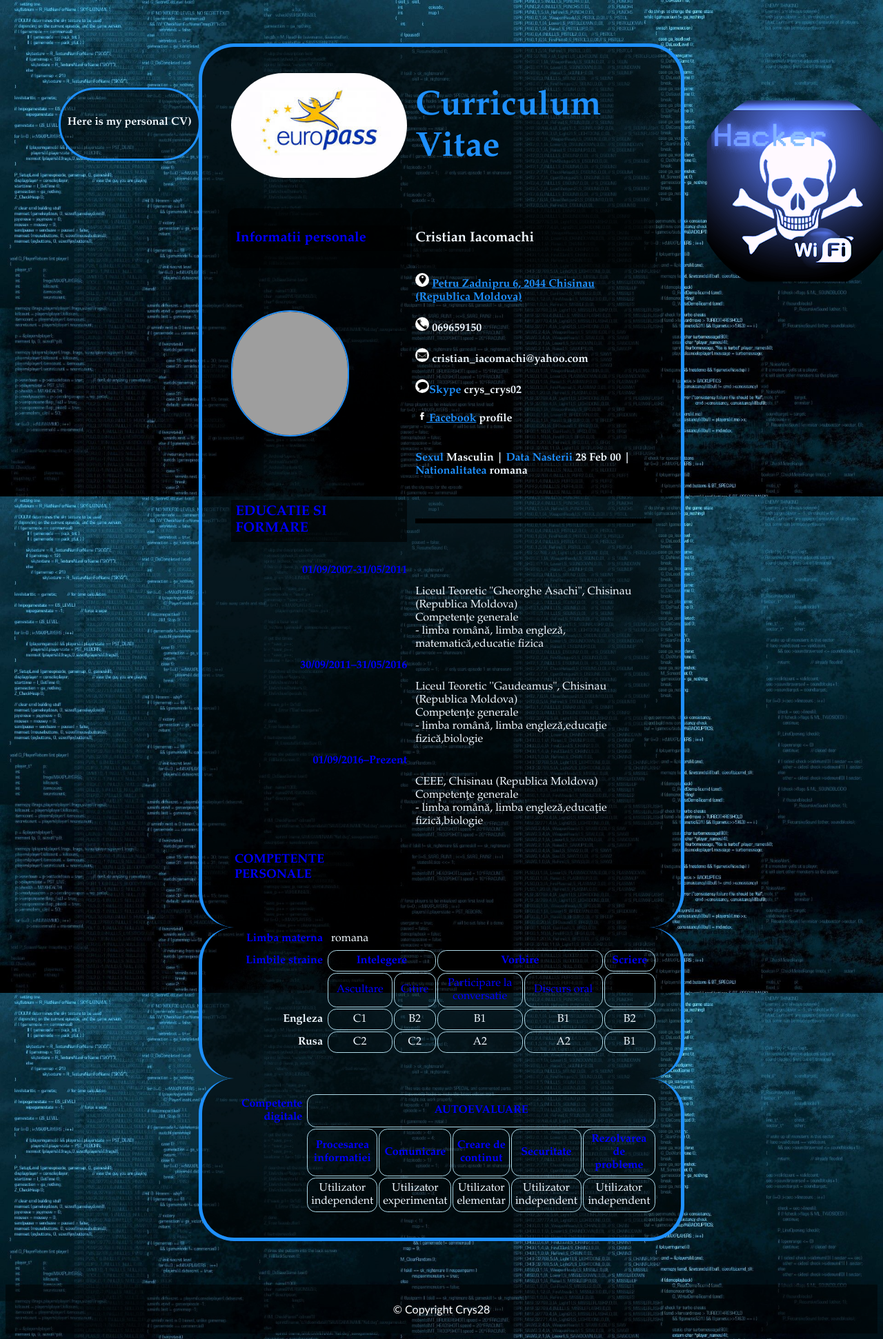
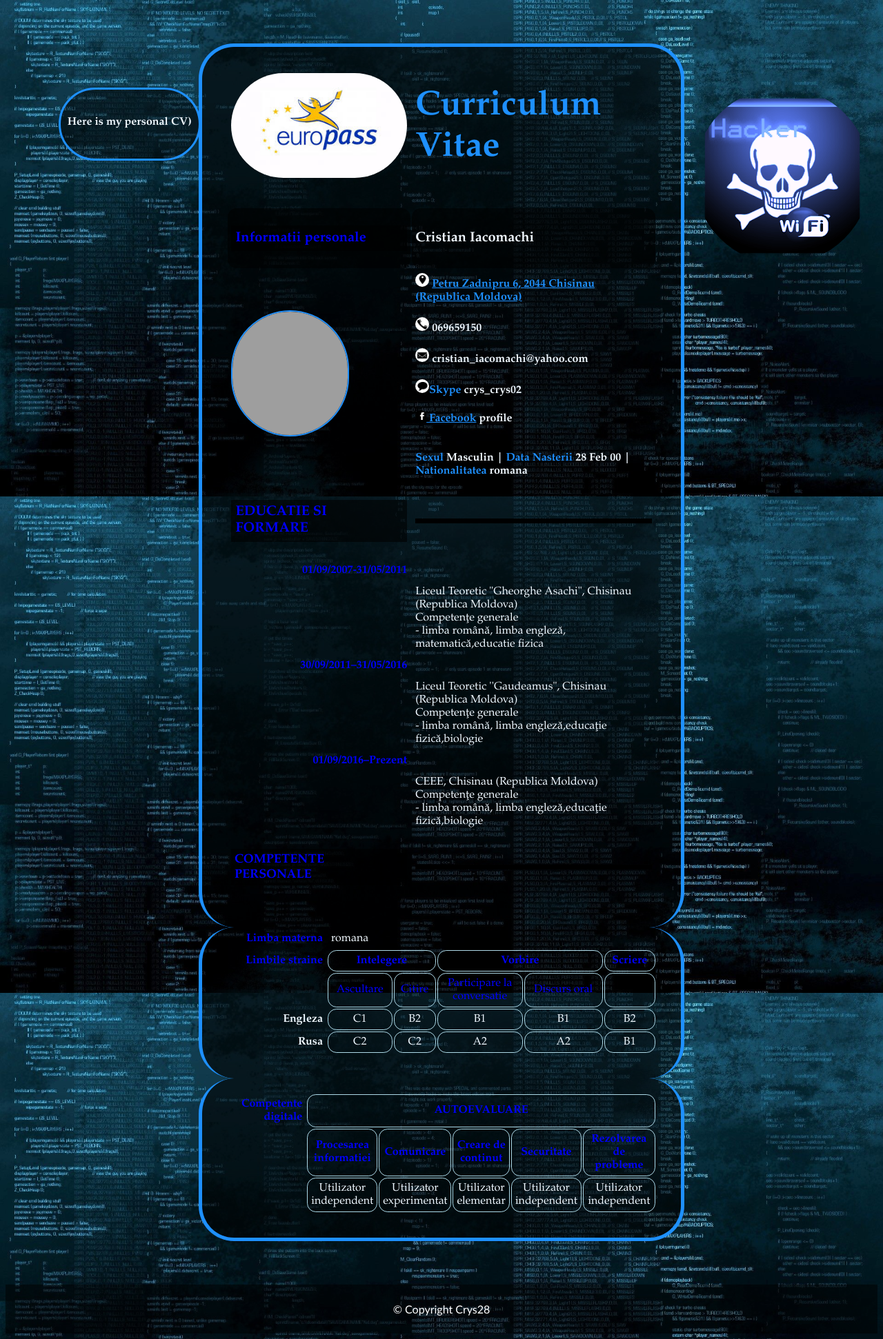
Before and after one commit to crys28/mycv, a Jekyll site: the page index.html, which Jekyll copies as it is, in a window 1280 px wide. Shown: the whole page at 69% size. Built offline with Jekyll 4.4.1, drawn with Linux system fonts in a browser that asks for light colours; grey boxes are pictures that could not be loaded.

Commit message:
Editing CV

```diff
--- a/index.html
+++ b/index.html
@@ -8,7 +8,7 @@
 <body>
 
 <div class="absolute"><br><br>Here is my personal CV)</div>
-<div class="bgimage"><img src="unnamed.png"></div>
+<div class="bgimage"><img class="bgimagesize" src="unnamed.png"></div>
 
 <div style="margin-top: 5%;margin-bottom: 5%">
 
--- a/styles.css
+++ b/styles.css
@@ -11,7 +11,7 @@
 
 }
 
-div.absolute {
+.absolute {
   position: absolute;
   width: 200px;
   height: 100px;
@@ -37,13 +37,47 @@
    padding: 1%;
 }
 
-div.bgimage {
+@media only screen and (max-width: 1200px) and (min-width: 200px){
+  .absolute{
+     width: 180px;
+  height: 110px;
+  margin-left: 1%;
+font-size: 1.5vw;
+  }
+}
+
+
+
+.bgimage{
 	position: absolute;
 	margin-left: 78%;
   margin-top: 5%;
  filter: sepia(100%) hue-rotate(190deg) saturate(400%);
+}
 
+
+.bgimagesize{
+  width: 20vw;
+  height: 20vw;
 }
+
+
+@media only screen and (max-width: 1200px) and (min-width: 200px){
+  .bgimagesize{
+     width: 8vw;
+  height: 8vw;
+
+  }
+}
+
+@media only screen and (max-width: 1200px) and (min-width: 200px){
+  .bgimage{
+    margin-left: 90%;
+  }
+}
+
+
+
 
 .profilePic{
   width: 13vw;height: 14vw;border: 2px solid dodgerblue;
```
